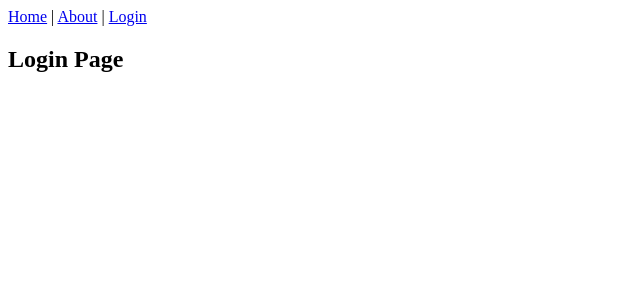
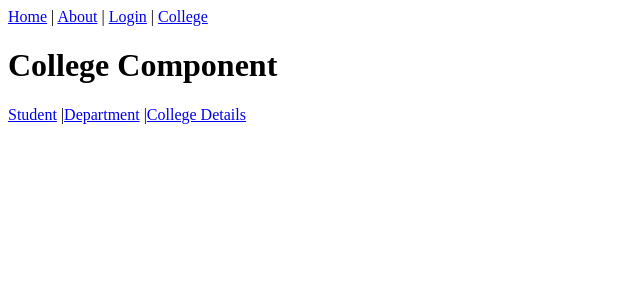
Before and after one commit to shivrajpro/react-step-by-step, a React (Vite) app: page /college in a window 1280 px wide. Before the commit this address led to /login. Shown: the top 300 px of the page, without its empty margins (0-640 px from the left). Built offline with nearby package versions, Linux system fonts and the light colour scheme.

Commit message:
nested routes

```diff
--- a/src/App.jsx
+++ b/src/App.jsx
@@ -4,6 +4,10 @@ import Home from "./Home";
 import Navbar from "./Navbar";
 import Login from "./Login";
 import PageNotFound from "./PageNotFound";
+import College from "./College";
+import Student from "./Student";
+import Department from "./Department";
+import Details from "./Details";
 
 function App() {
   return (
@@ -13,6 +17,12 @@ function App() {
         <Route path="/" element={<Home />} />
         <Route path="/about" element={<About />} />
         <Route path="/login" element={<Login />} />
+        <Route path="/college" element={<College />}>
+          {/* Nested Routes */}
+          <Route path="student" element={<Student />} />
+          <Route path="department" element={<Department />} />
+          <Route path="details" element={<Details />} />
+        </Route>
         {/* <Route path="*" element={<PageNotFound />} /> */}
         <Route path="*" element={<Navigate to="/login" />} />
       </Routes>
--- a/src/College.jsx
+++ b/src/College.jsx
@@ -1,10 +1,13 @@
-import ClassComponent from "./ClassComponent";
+import { NavLink, Outlet } from "react-router";
 
 const College = () => {
   return (
-    <div style={{ backgroundColor: "orange", padding: 10 }}>
+    <div>
       <h1>College Component</h1>
-      <ClassComponent />
+      <NavLink to="student">Student</NavLink> |
+      <NavLink to="department">Department</NavLink> |
+      <NavLink to="details">College Details</NavLink>
+      <Outlet />
     </div>
   );
 };
--- /dev/null
+++ b/src/Department.jsx
@@ -0,0 +1,7 @@
+import React from "react";
+
+const Department = () => {
+  return <div>Department</div>;
+};
+
+export default Department;
--- /dev/null
+++ b/src/Details.jsx
@@ -0,0 +1,7 @@
+import React from "react";
+
+const Details = () => {
+  return <div>Details</div>;
+};
+
+export default Details;
--- a/src/Navbar.jsx
+++ b/src/Navbar.jsx
@@ -4,7 +4,7 @@ export default function Navbar() {
   return (
     <div>
       <Link to="/">Home</Link> | <Link to="/about">About</Link> |{" "}
-      <Link to="/login">Login</Link>
+      <Link to="/login">Login</Link> | <Link to="/college">College</Link>
     </div>
   );
 }
```
